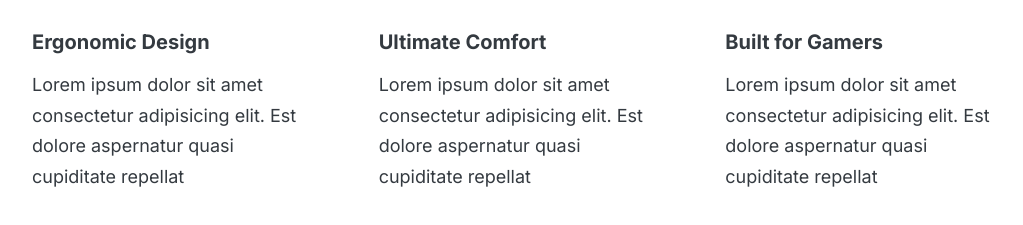
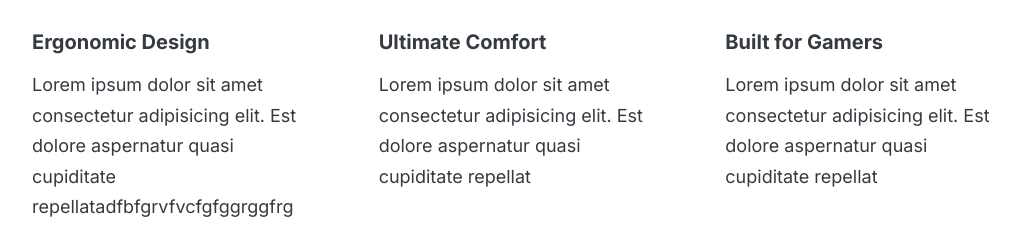
Before and after one commit to kanhujr/Css-Web-Design, a plain HTML site: page index.html in a window 1280 px wide. Shown: the part 575-800 px from the top of the page, without its empty margins (128-1151 px from the left). Drawn offline with Linux system fonts and the light colour scheme.

Commit message:
modified index.html

```diff
--- a/index.html
+++ b/index.html
@@ -36,7 +36,7 @@
             <p class="feature-title"><strong>Ergonomic Design</strong></p>
             <p class="feature-text">
               Lorem ipsum dolor sit amet consectetur adipisicing elit. Est
-              dolore aspernatur quasi cupiditate repellat
+              dolore aspernatur quasi cupiditate repellatadfbfgrvfvcfgfggrggfrg
             </p>
           </div>
           <div class="feature-2">
```
